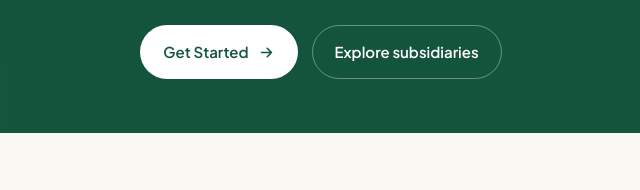
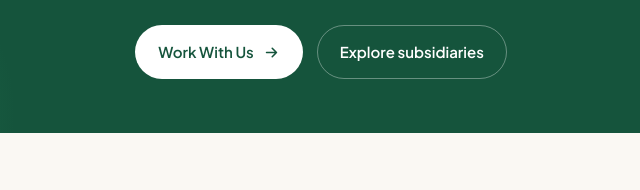
Before and after one commit to inspeums/cgoc, a plain HTML site: page index.html in a window 1280 px wide. Shown: the part 4447-4637 px from the top of the page, 319-959 px from the left. Drawn offline with Linux system fonts and the light colour scheme.

Commit message:
contact modified

```diff
--- a/index.html
+++ b/index.html
@@ -368,7 +368,7 @@
       <h2>Let's connect your opportunity to local execution.</h2>
       <p>Whether you're entering the market, raising or deploying investment, or scaling across the region — start the conversation with Concierge Group.</p>
       <div class="acts">
-        <a href="mailto:hello@conciergegroup.com" class="btn btn-light">Get Started
+        <a href="mailto:hello@conciergegroup.com" class="btn btn-light">Work With Us
           <svg viewBox="0 0 24 24" fill="none" stroke="currentColor" stroke-width="2.2"><path d="M5 12h14M13 6l6 6-6 6" stroke-linecap="round" stroke-linejoin="round"/></svg>
         </a>
         <a href="#subsidiaries" class="btn btn-ghost" style="background:transparent;color:#fff;border-color:rgba(255,255,255,.35)">Explore subsidiaries</a>
```
